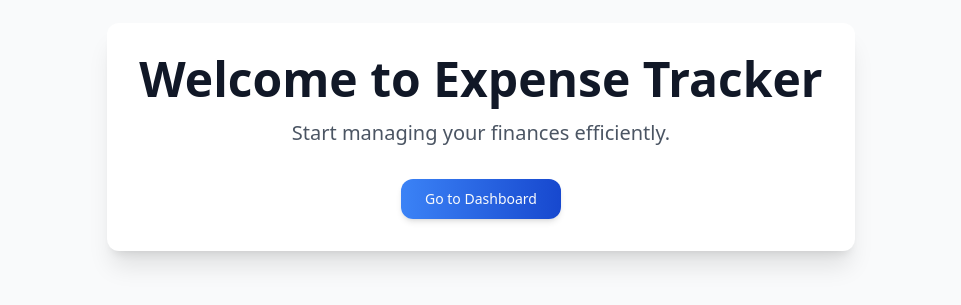
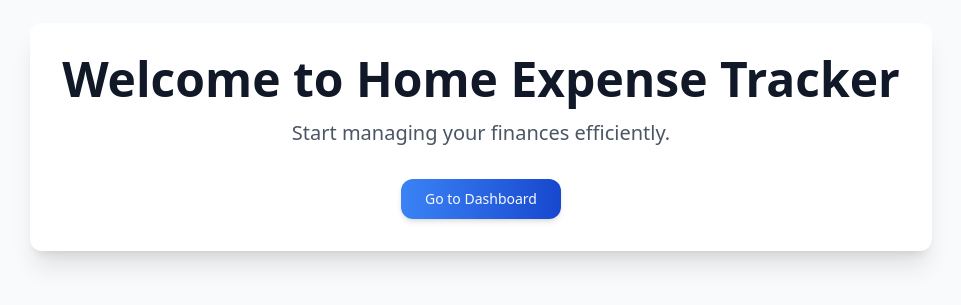
Before and after one commit to puvitha-C-131006/puvitha-expensive-tracker, a React (Vite) app: page / in a window 1280 px wide. Shown: the part 263-568 px from the top of the page, without its empty margins (159-1120 px from the left). Built offline with nearby package versions, Linux system fonts and the light colour scheme.

Commit message:
[dyad] Updated the title on the home page to "Welcome to Home Expense Tracker". - wrote 1 file(s)

```diff
--- a/src/pages/Index.tsx
+++ b/src/pages/Index.tsx
@@ -6,7 +6,7 @@ const Index = () => {
     <div className="min-h-screen flex flex-col items-center justify-center bg-gray-50 dark:bg-gray-900">
       <div className="text-center p-8 bg-white dark:bg-gray-800 rounded-lg shadow-xl">
         <h1 className="text-5xl font-extrabold mb-4 text-gray-900 dark:text-white">
-          Welcome to Expense Tracker
+          Welcome to Home Expense Tracker
         </h1>
         <p className="text-xl text-gray-600 dark:text-gray-400 mb-8">
           Start managing your finances efficiently.
```
